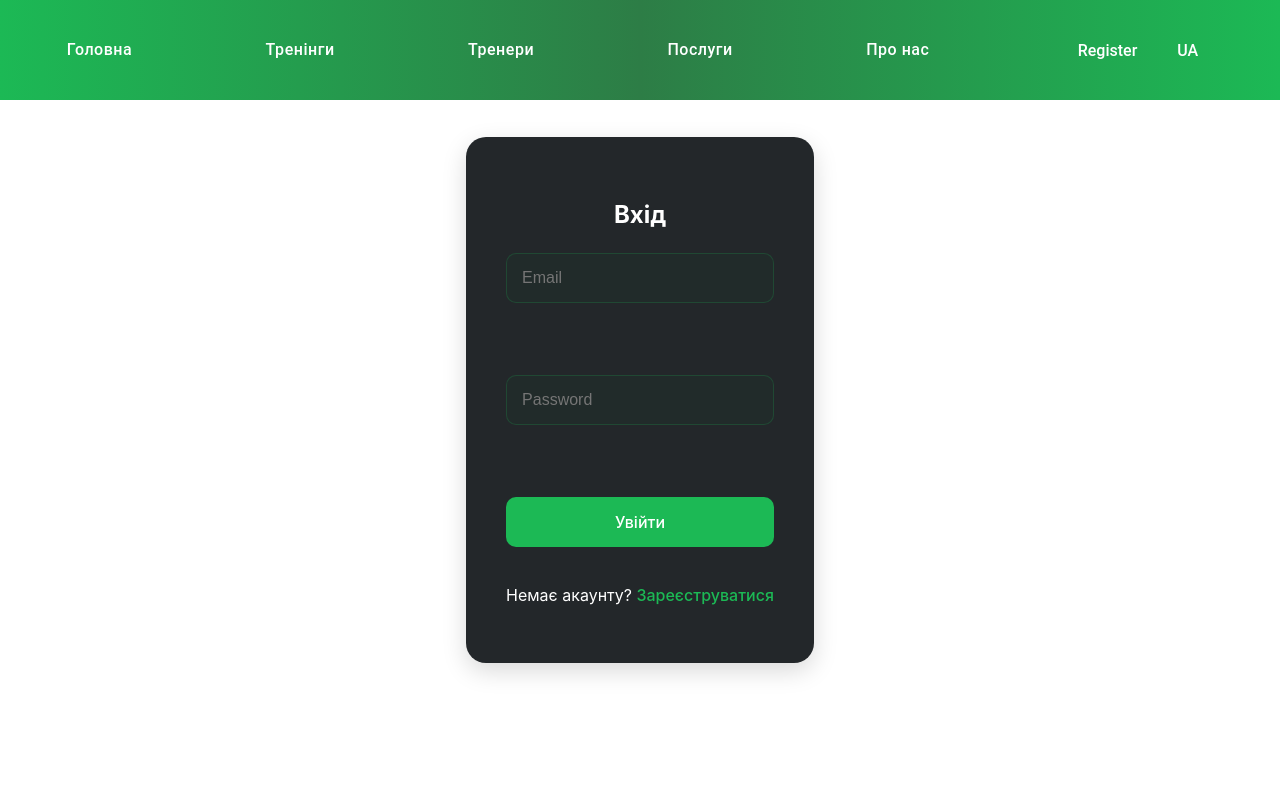
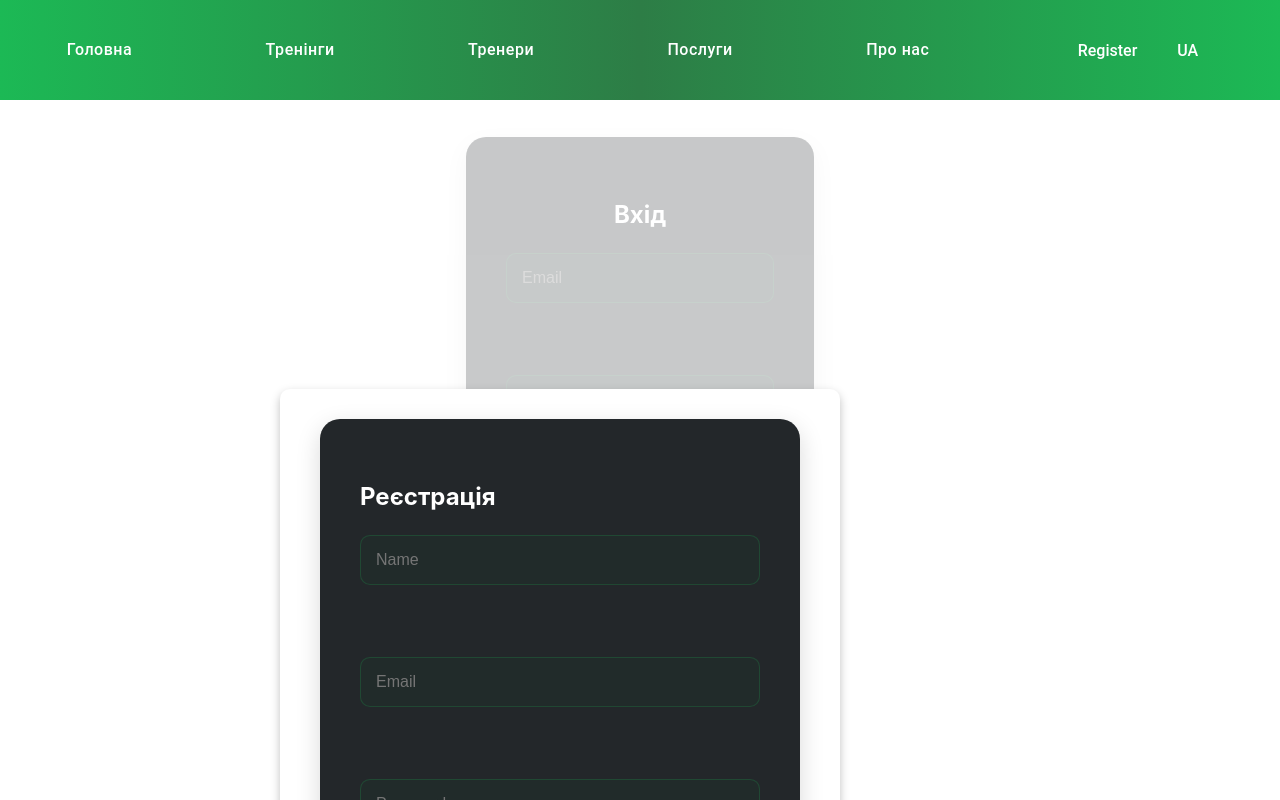
Before and after one commit to overmind777/jk, a React (Vite) app: page /login in a window 1280 px wide. Both pictures are taken after a click on the button "Register". Built offline with nearby package versions, Linux system fonts and the light colour scheme.

Commit message:
add logic for modal

```diff
--- a/src/components/Header.tsx
+++ b/src/components/Header.tsx
@@ -1,40 +1,49 @@
-import { NavLink } from "react-router-dom";
-import styled from "styled-components";
+import { NavLink } from 'react-router-dom';
+import styled from 'styled-components';
 import ButtonHeader from '../shared/ButtonHeader.tsx';
-import {useAppDispatch, useAppSelector} from '../helpers/hooks.ts';
+import { useAppDispatch, useAppSelector } from '../helpers/hooks.ts';
 import { openModal } from '../redux/modal/modalSlice.ts';
-import {selectAuth } from "../redux/auth/selectors.ts";
-import {selectUser} from "../redux/user/userSlice.ts";
-
+import { selectAuth } from '../redux/auth/selectors.ts';
+import { selectUser } from '../redux/user/userSlice.ts';
+import { UserState } from '../helpers/types.ts';
 
 const Header = () => {
     const dispatch = useAppDispatch();
-    const isAuthenticatedState = useAppSelector(selectAuth)
-    const isAuthenticatedLocal = localStorage.getItem("Authenticated");
-    const isLogin = useAppSelector(selectUser)
+    const isAuthenticatedState = useAppSelector( selectAuth );
+    const isAuthenticatedLocal = localStorage.getItem( 'Authenticated' );
+    const user: UserState = useAppSelector( selectUser );
 
-    const handleClick = () => {
-        dispatch(openModal(true));
+    const handleClick = ( type: string ): void => {
+        dispatch( openModal( { isOpen: true, type: type } ) );
     };
 
-    const handleChangeTheme = ()=>{
-        //TODO create localization
-    }
+    const handleClickName = () => {
+        dispatch( openModal( { isOpen: true, type: 'menu' } ) );
+    };
+
+    const handleChangeTheme = () => {
+        // TODO: Implement localization or theme switching
+    };
+
+    const isAuthenticated = isAuthenticatedState.isAuthenticated || isAuthenticatedLocal;
 
     return (
         <Wrapper>
-            <NavLinkStyled to={'/'}>Головна</NavLinkStyled>
-            <NavLinkStyled to={'/trainings'}>Тренінги</NavLinkStyled>
-            <NavLinkStyled to={'/trainers'}>Тренери</NavLinkStyled>
-            <NavLinkStyled to={'/services'}>Послуги</NavLinkStyled>
-            <NavLinkStyled to={'/about'}>Про нас</NavLinkStyled>
+            <NavLinkStyled to={ '/' }>Головна</NavLinkStyled>
+            <NavLinkStyled to={ '/trainings' }>Тренінги</NavLinkStyled>
+            <NavLinkStyled to={ '/trainers' }>Тренери</NavLinkStyled>
+            <NavLinkStyled to={ '/services' }>Послуги</NavLinkStyled>
+            <NavLinkStyled to={ '/about' }>Про нас</NavLinkStyled>
             <MenuWrapper>
-                {isAuthenticatedLocal || isAuthenticatedState.isAuthenticated ? (
-                    <ButtonHeader text={"Login"} onClick={handleClick} />
+                { user.name ? (
+                    <ButtonHeader text={ user.name } onClick={ handleClickName } />
                 ) : (
-                    <ButtonHeader text={"Register"} onClick={handleClick} />
-                )}
-                <ButtonHeader text={"UA"} onClick={handleChangeTheme} />
+                    <ButtonHeader
+                        text={ isAuthenticated ? 'Login' : 'Register' }
+                        onClick={ () => handleClick( isAuthenticated ? 'Login' : 'Register' ) }
+                    />
+                ) }
+                <ButtonHeader text={ 'UA' } onClick={ handleChangeTheme } />
             </MenuWrapper>
         </Wrapper>
     );
@@ -59,7 +68,7 @@ export const Wrapper = styled.div`
     letter-spacing: 0.5px;
 `;
 
-export const NavLinkStyled = styled(NavLink)`
+export const NavLinkStyled = styled( NavLink )`
     color: var(--dark-text);
 `;
 
--- /dev/null
+++ b/src/components/MenuUserModal.tsx
@@ -0,0 +1,39 @@
+import styled from 'styled-components';
+
+const MenuUserModal = () => {
+    return (
+        <div>
+                <ModalMenuStyled>
+                    <h2>Меню користувача</h2>
+                    <ul>
+                        <li>Профіль</li>
+                        <li>Налаштування</li>
+                        <li>Вийти</li>
+                    </ul>
+                </ModalMenuStyled>
+        </div>
+    );
+};
+
+export default MenuUserModal;
+
+const ModalMenuStyled = styled.div`
+    display: flex;
+    flex-direction: column;
+    align-items: center;
+    padding: 20px;
+
+    ul {
+        list-style: none;
+        padding: 0;
+
+        li {
+            margin: 10px 0;
+            cursor: pointer;
+
+            &:hover {
+                color: #1cb955;
+            }
+        }
+    }
+`;
--- a/src/components/Modal/Modal.tsx
+++ b/src/components/Modal/Modal.tsx
@@ -14,7 +14,7 @@ const Modal = ({children}: { children: React.ReactNode }) => {
     return (
         <>
             <ReactModalStyled
-                isOpen={isOpen}
+                isOpen={isOpen.isOpen}
                 onRequestClose={() => dispatch(openModal(false))}>
                 {children}
             </ReactModalStyled>
--- a/src/components/SinginForm.tsx
+++ b/src/components/SinginForm.tsx
@@ -1,6 +1,6 @@
 import styled from 'styled-components';
 import {NavLink, useNavigate} from 'react-router-dom';
-import {useAppDispatch, useAppSelector} from '../helpers/hooks.ts';
+import {useAppDispatch} from '../helpers/hooks.ts';
 import {useForm} from 'react-hook-form';
 import {yupResolver} from '@hookform/resolvers/yup';
 import {loginThunk} from '../redux/auth/operations.ts';
@@ -9,14 +9,13 @@ import {InputStyled} from './SingupForm.tsx';
 import * as yup from 'yup';
 import {openModal} from '../redux/modal/modalSlice.ts';
 import ButtonForm from '../shared/ButtonForm.tsx';
-import {selectUser} from "../redux/user/userSlice.ts";
+import { setUser } from '../redux/user/userSlice.ts';
 
 type FormData = yup.InferType<typeof loginSchema>;
 
 const SinginForm = () => {
     const dispatch = useAppDispatch();
     const navigate = useNavigate();
-    const select = useAppSelector(selectUser)
 
     const { register, reset, handleSubmit, formState: { errors } } = useForm<FormData>( {
         resolver: yupResolver( loginSchema ),
@@ -29,9 +28,8 @@ const SinginForm = () => {
             reset();
             navigate('/');
             if (result) {
-                console.log('ok')
-                sessionStorage.setItem('accessToken', result.tokens.accessToken);
-                select.user.isLogin = true;
+                sessionStorage.setItem('userData', JSON.stringify(result));
+                dispatch(setUser( { name: result.user.name, email: result.user.email, isLogin: true }))
             }
         } catch (error) {
             console.error("Registration failed:", error);
--- a/src/pages/Layout.tsx
+++ b/src/pages/Layout.tsx
@@ -5,19 +5,19 @@ import SinginForm from '../components/SinginForm.tsx';
 import SingupForm from '../components/SingupForm.tsx';
 import { useAppSelector } from '../helpers/hooks.ts';
 import { selectModal } from '../redux/modal/modalSlice.ts';
-import { useState } from 'react';
+import MenuUserModal from '../components/MenuUserModal.tsx';
 
 const Layout = () => {
-    const registred = localStorage.getItem( 'Authenticated' );
+    // const registred = localStorage.getItem( 'Authenticated' );
     const openModal = useAppSelector(selectModal)
-    const [isOpenModal] = useState(openModal)
+
     return (
         <div>
             <Header />
             <div>
                 <Outlet />
             </div>
-            {isOpenModal ?? (<Modal>{ registred ? ( <SinginForm /> ) : ( <SingupForm /> ) }</Modal>)}
+            {openModal && (<Modal>{ openModal.modalType === 'Login' ? ( <SinginForm /> ) : (openModal.modalType === 'Register' ? ( <SingupForm /> ) : (<MenuUserModal/>)) }</Modal>)}
         </div>
     );
 };
--- a/src/redux/modal/modalSlice.ts
+++ b/src/redux/modal/modalSlice.ts
@@ -4,6 +4,7 @@ import { RootState } from '../store.ts';
 
 const initialState: ModalState = {
     isOpen: false,
+    modalType: null,
 };
 
 const modalSlice = createSlice( {
@@ -11,11 +12,16 @@ const modalSlice = createSlice( {
     initialState,
     reducers: {
         openModal: ( state, { payload } ) => {
-            state.isOpen = payload;
+            state.isOpen = payload.isOpen;
+            state.modalType = payload.type;
+        },
+        closeModal: (state) => {
+            state.isOpen = false;
+            state.modalType = null;
         },
     },
 } );
 
 export const modalReducer = modalSlice.reducer;
-export const selectModal = ( state: RootState ) => state.modal.isOpen;
+export const selectModal = ( state: RootState ) => state.modal;
 export const { openModal } = modalSlice.actions;
--- a/src/redux/user/userSlice.ts
+++ b/src/redux/user/userSlice.ts
@@ -1,24 +1,28 @@
-import { createSlice } from "@reduxjs/toolkit"
+import { createSlice, PayloadAction } from '@reduxjs/toolkit';
 import {RootState} from "../store.ts";
+import { UserState } from '../../helpers/types.ts';
 
-const initialState = {
-    user: {
-        email: '',
-        info: '',
-        isLogin: false,
-    }
+const initialState: UserState = {
+    name: '',
+    email: '',
+    isLogin: false,
 }
 
 const userSlice = createSlice({
     name: "user",
     initialState,
     reducers: {
-        isLogin: (state, {payload}) => {
-            state.user.isLogin = payload
-        }
+        // Встановлення даних користувача при логіні
+        setUser: (state, action: PayloadAction<UserState>) => {
+            state.name = action.payload.name;
+            state.email = action.payload.email;
+            state.isLogin = true;
+        },
+        // Скидання даних користувача при логауті
+        logout: () => initialState,
     }
 })
 
 export const userReducer = userSlice.reducer;
 export const selectUser = (state: RootState) => state.user;
-export const {isLogin} = userSlice.actions;
+export const {setUser, logout} = userSlice.actions;
```
Also changed, not shown: src/helpers/types.ts (+7 -0 lines).
